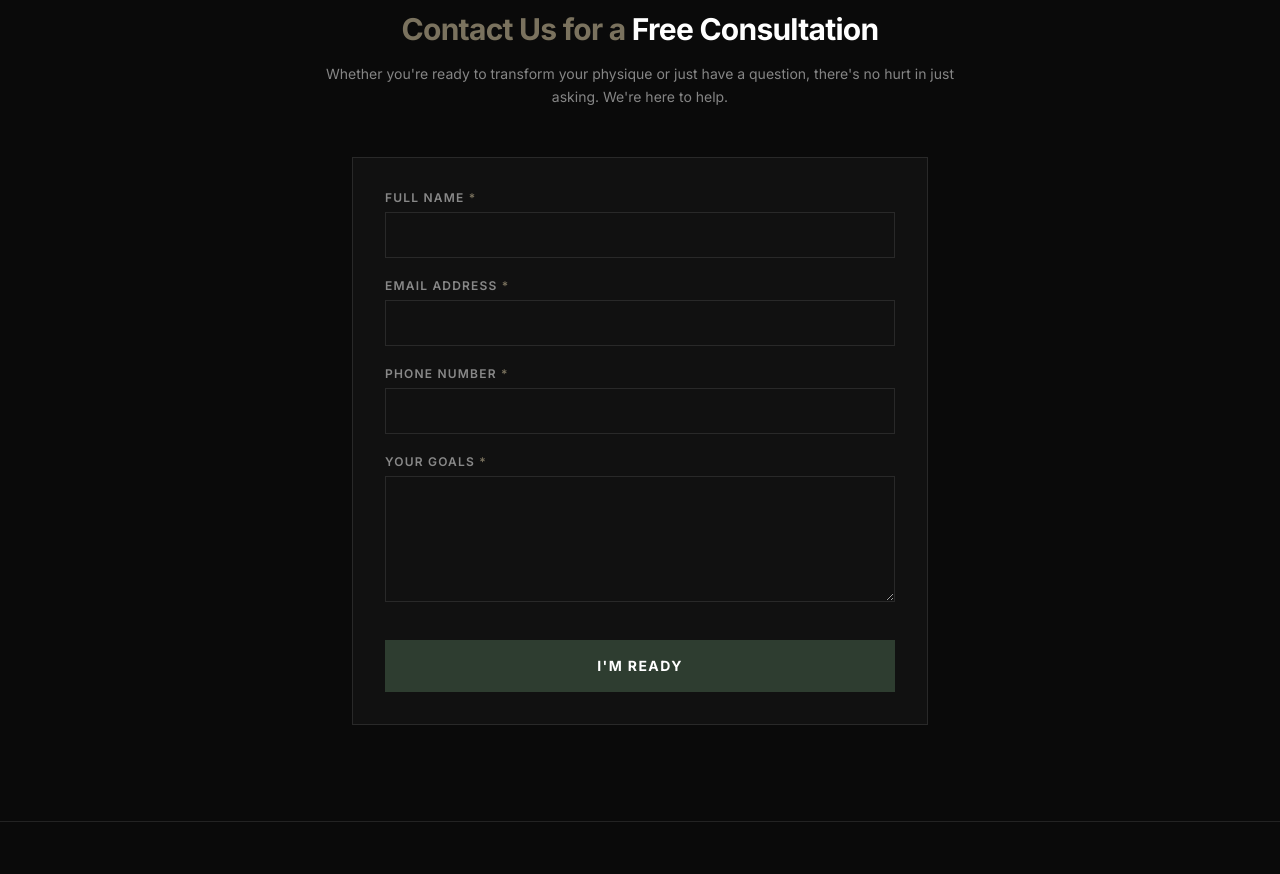
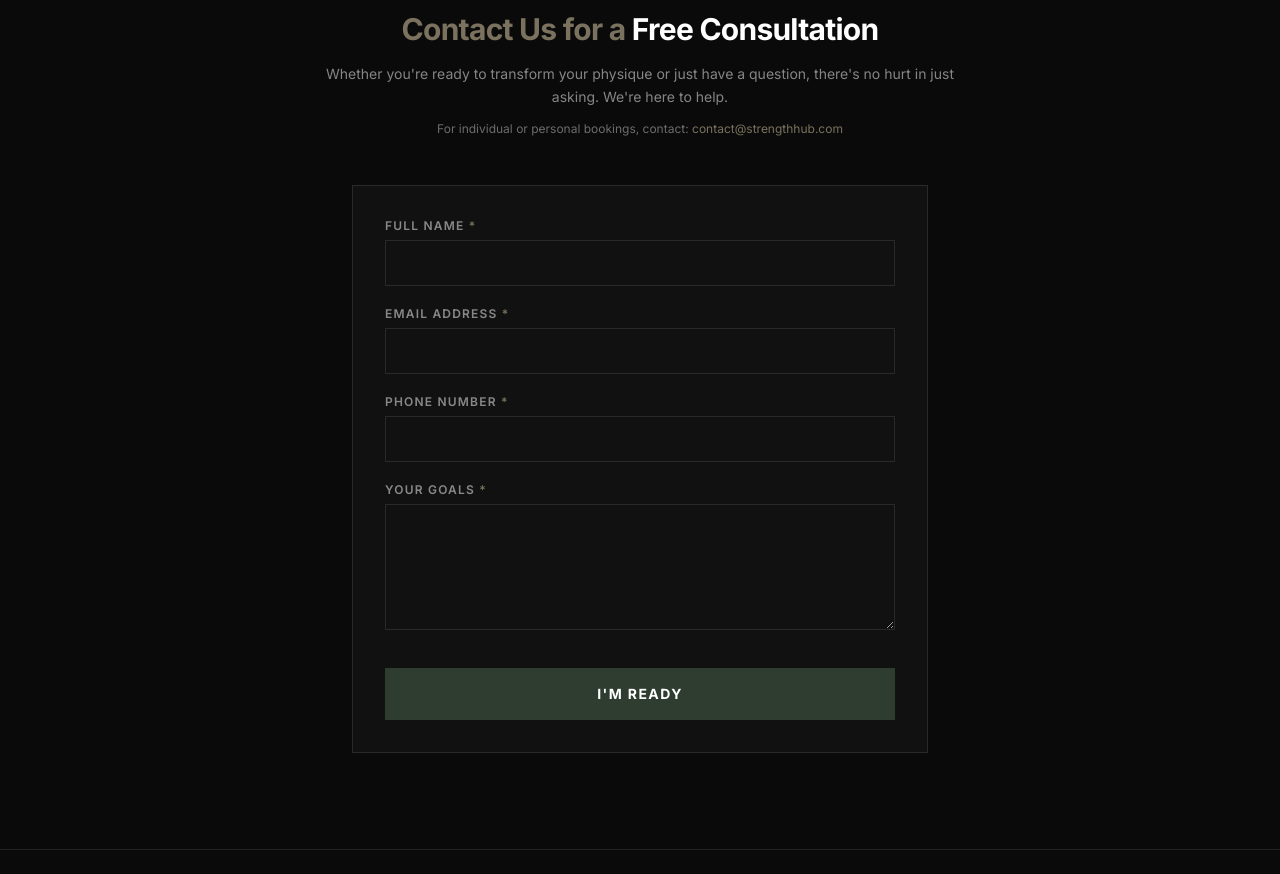
Before and after one commit to Zaggy887/FITNESS, a React (Vite) app: page / in a window 1280 px wide. Shown: the part 4900-5774 px from the top of the page. Built offline with nearby package versions, Linux system fonts and the light colour scheme; no server answers.

Commit message:
Add booking email note to ContactForm

```diff
--- a/src/components/ContactForm.tsx
+++ b/src/components/ContactForm.tsx
@@ -84,6 +84,10 @@ const ContactForm = () => {
           </h2>
           <p className="fade-in text-white/50 text-sm leading-relaxed">
             Whether you're ready to transform your physique or just have a question, there's no hurt in just asking. We're here to help.
+          </p>
+          <p className="fade-in text-white/40 text-xs mt-3">
+            For individual or personal bookings, contact:{' '}
+            <a href="mailto:contact@strengthhub.com" className="text-[#7A725E] hover:underline">contact@strengthhub.com</a>
           </p>
         </div>
 
```
